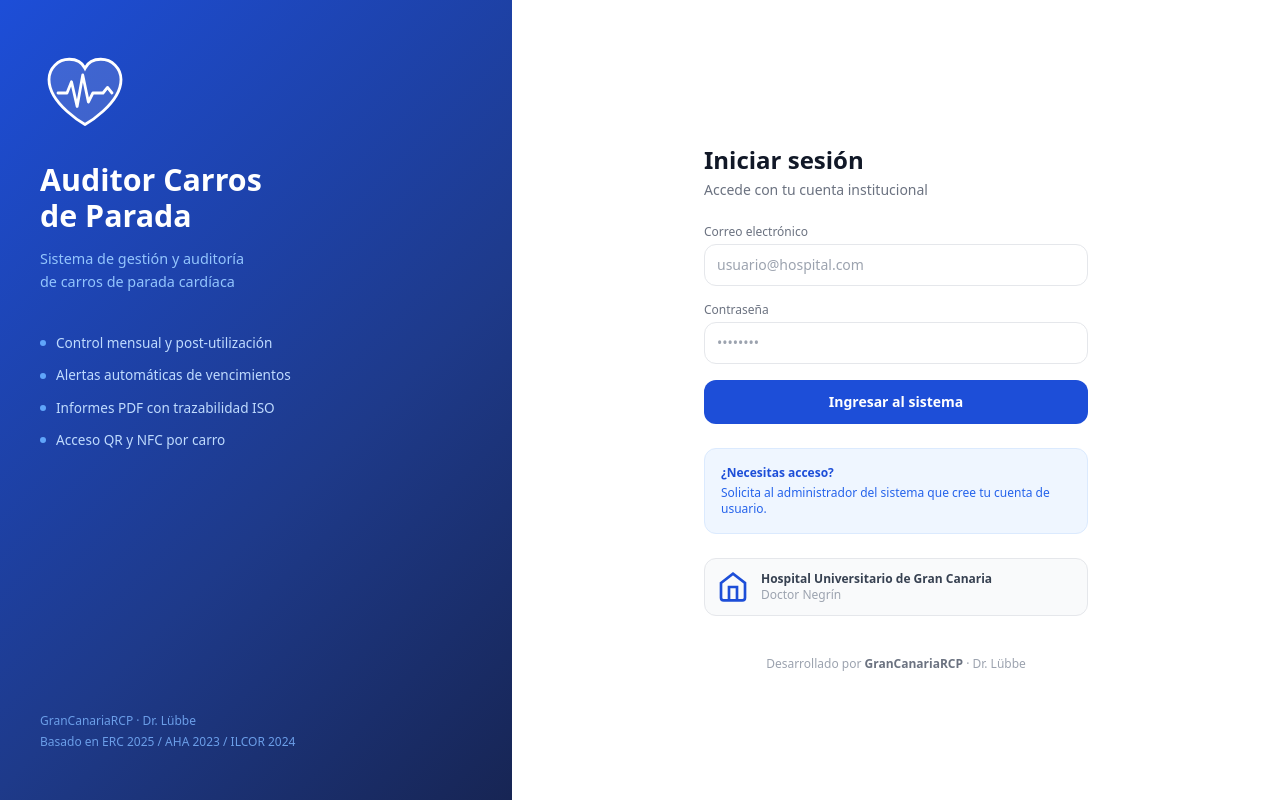
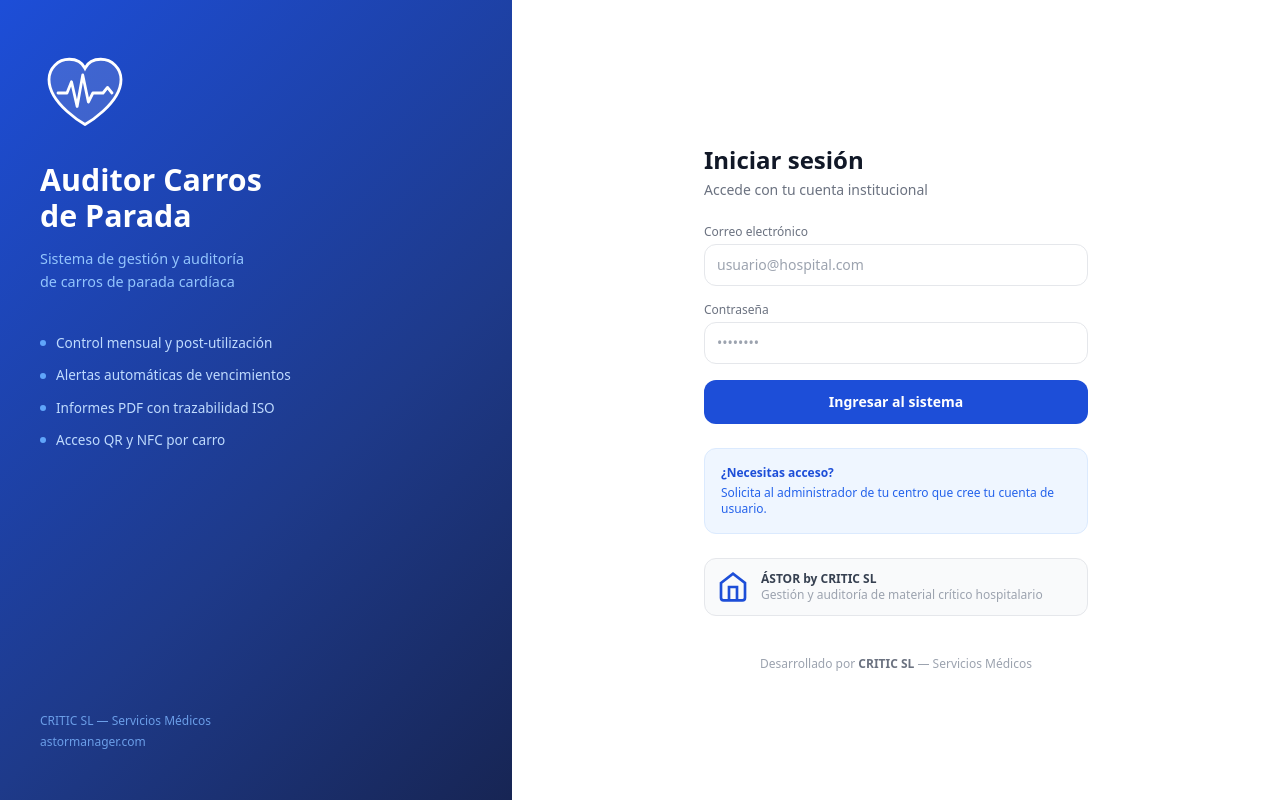
Before and after one commit to grancanariarcp-hub/carros-paro, a Next.js app: page / in a window 1280 px wide. Built offline with nearby package versions, Linux system fonts and the light colour scheme; no server answers.

Commit message:
Update page.tsx

```diff
--- a/app/page.tsx
+++ b/app/page.tsx
@@ -24,7 +24,8 @@ export default function LoginPage() {
         .single()
       if (perfilError || !perfil) throw new Error('Perfil no encontrado')
       if (!perfil.activo) throw new Error('Tu cuenta aún no fue aprobada. Contactá al administrador.')
-      if (perfil.rol === 'administrador') router.push('/admin')
+      if (perfil.rol === 'superadmin') router.push('/superadmin')
+      else if (perfil.rol === 'administrador') router.push('/admin')
       else if (perfil.rol === 'supervisor') router.push('/supervisor')
       else router.push('/auditor')
     } catch (err: any) {
@@ -40,13 +41,10 @@ export default function LoginPage() {
       {/* Panel izquierdo — solo visible en tablet/escritorio */}
       <div className="login-panel-left">
         <div className="login-panel-left-inner">
-          {/* Ícono PCR grande */}
           <div className="login-icon-big">
             <svg viewBox="0 0 80 80" fill="none" xmlns="http://www.w3.org/2000/svg">
-              {/* Corazón */}
               <path d="M40 68C40 68 8 50 8 28C8 18 16 10 26 10C32 10 37.5 13 40 18C42.5 13 48 10 54 10C64 10 72 18 72 28C72 50 40 68 40 68Z"
                 fill="white" fillOpacity="0.15" stroke="white" strokeWidth="2.5"/>
-              {/* Traza ECG / onda RCP */}
               <polyline
                 points="16,40 24,40 28,30 33,52 38,24 43,48 47,40 56,40 60,35 64,40"
                 stroke="white" strokeWidth="2.5" strokeLinecap="round" strokeLinejoin="round" fill="none"/>
@@ -74,8 +72,8 @@ export default function LoginPage() {
           </div>
         </div>
         <div className="login-panel-footer">
-          <p>GranCanariaRCP · Dr. Lübbe</p>
-          <p>Basado en ERC 2025 / AHA 2023 / ILCOR 2024</p>
+          <p>CRITIC SL — Servicios Médicos</p>
+          <p>astormanager.com</p>
         </div>
       </div>
 
@@ -83,7 +81,7 @@ export default function LoginPage() {
       <div className="login-panel-right">
         <div className="login-form-container">
 
-          {/* Header móvil — solo visible en móvil */}
+          {/* Header móvil */}
           <div className="login-mobile-header">
             <div className="login-mobile-icon">
               <svg viewBox="0 0 80 80" fill="none" xmlns="http://www.w3.org/2000/svg">
@@ -94,8 +92,8 @@ export default function LoginPage() {
                   stroke="white" strokeWidth="2.5" strokeLinecap="round" strokeLinejoin="round" fill="none"/>
               </svg>
             </div>
-            <h1 className="login-mobile-title">Auditor Carros de Parada</h1>
-            <p className="login-mobile-sub">Hospital Universitario de Gran Canaria Doctor Negrín</p>
+            <h1 className="login-mobile-title">ÁSTOR</h1>
+            <p className="login-mobile-sub">Gestión y auditoría de material crítico hospitalario</p>
           </div>
 
           {/* Formulario */}
@@ -145,7 +143,7 @@ export default function LoginPage() {
 
             <div className="login-help">
               <p className="login-help-title">¿Necesitas acceso?</p>
-              <p className="login-help-text">Solicita al administrador del sistema que cree tu cuenta de usuario.</p>
+              <p className="login-help-text">Solicita al administrador de tu centro que cree tu cuenta de usuario.</p>
             </div>
 
             <div className="login-hospital">
@@ -156,14 +154,14 @@ export default function LoginPage() {
                 </svg>
               </div>
               <div>
-                <p className="login-hospital-name">Hospital Universitario de Gran Canaria</p>
-                <p className="login-hospital-sub">Doctor Negrín</p>
+                <p className="login-hospital-name">ÁSTOR by CRITIC SL</p>
+                <p className="login-hospital-sub">Gestión y auditoría de material crítico hospitalario</p>
               </div>
             </div>
           </div>
 
           <div className="login-footer">
-            Desarrollado por <strong>GranCanariaRCP</strong> · Dr. Lübbe
+            Desarrollado por <strong>CRITIC SL</strong> — Servicios Médicos
           </div>
         </div>
       </div>
```
